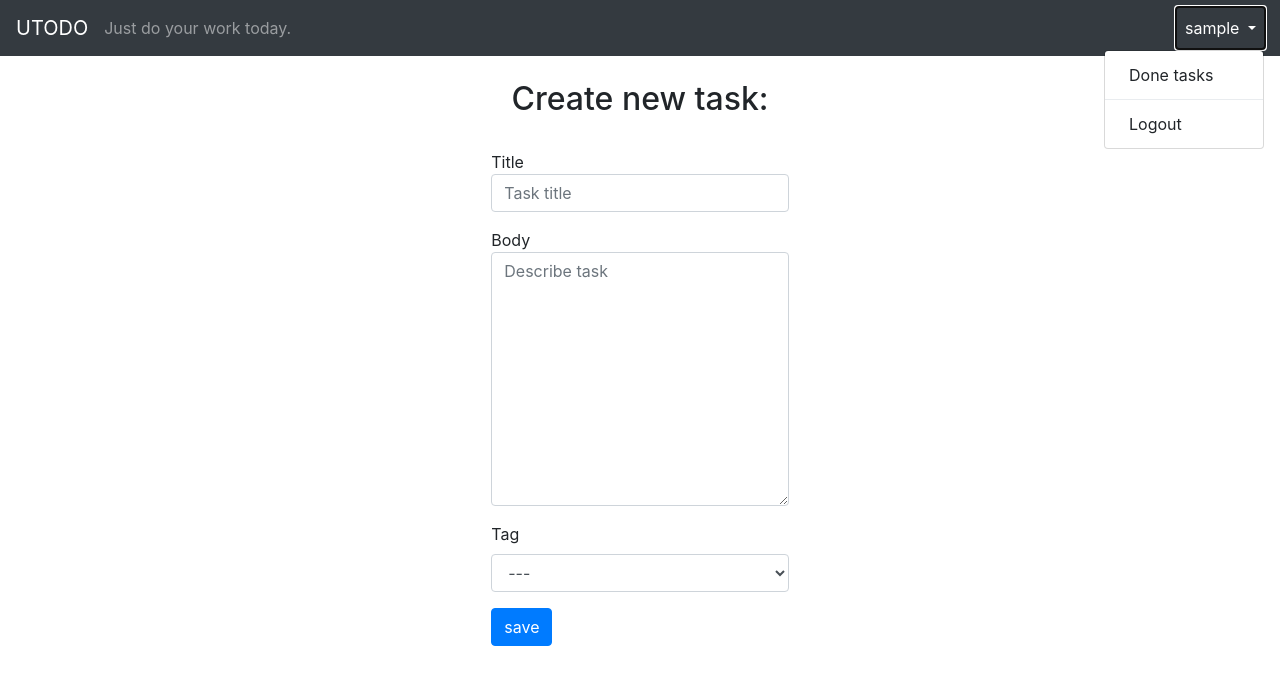
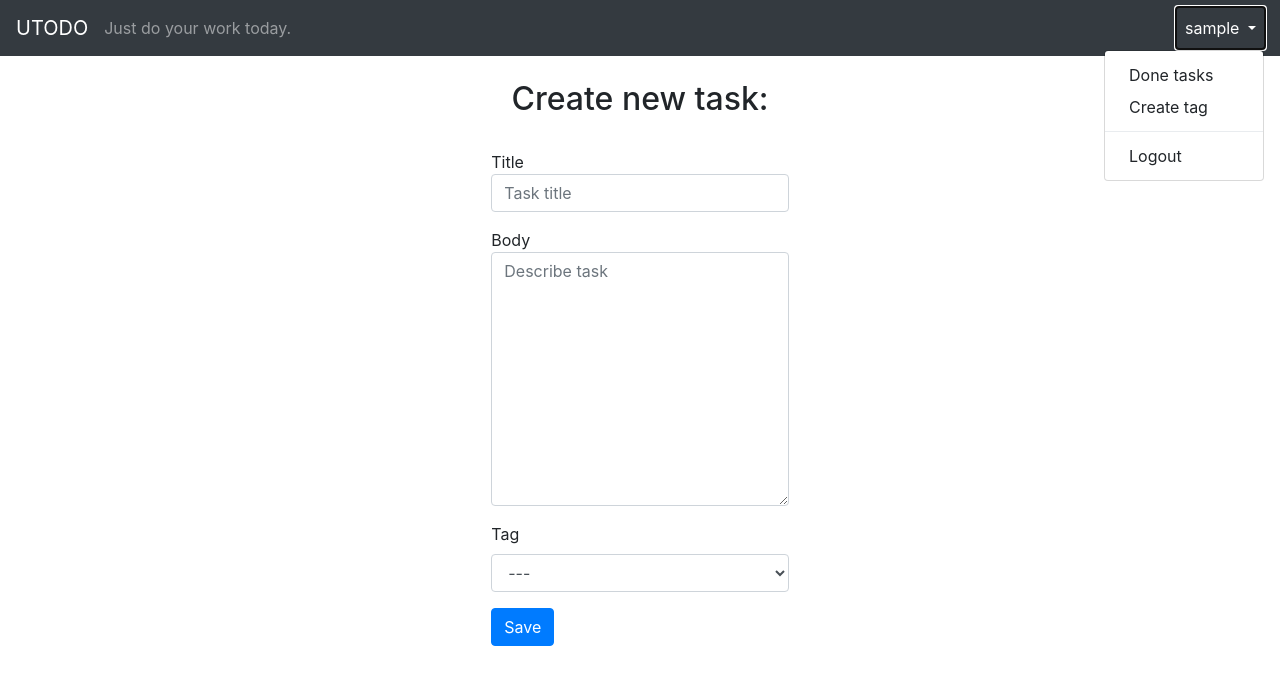
Before and after one commit to Adinetti/TODO-List-site, a Django app: page /create_task in a window 1280 px wide, after a click that opens the changed part. Shown: the top 685 px of the page. Run offline with Django 3.2, Linux system fonts and the light colour scheme; the visitor is signed in with stand-in values (Sample User, id 1); data that the repository does not hold is empty; some libraries are stand-ins or nearby versions.

Commit message:
Tags creation page

```diff
--- a/tasks/forms.py
+++ b/tasks/forms.py
@@ -17,6 +17,16 @@ class LogingForm(forms.Form):
         'placeholder': 'Enter password'
     })
 
+class CreateTagForm(forms.ModelForm):
+    class Meta:
+        model = Tag
+        fields = ['name']
+        widgets = {
+            'name': forms.TextInput(attrs={
+                'class': 'form-control',
+                'placeholder': 'Tag name'
+            })
+            }
 
 class CreateTaskForm(forms.ModelForm):
     class Meta:
@@ -32,7 +42,3 @@ class CreateTaskForm(forms.ModelForm):
                 'placeholder': 'Describe task'
             })
         }
-
-    def __init__(self, *args, **kwargs):
-        super(CreateTaskForm, self).__init__(*args, **kwargs)
-        #self.fields['tag'].queryset = Tag.objects.filter(user_id=self.instance.user)
--- a/tasks/templates/tasks/base.html
+++ b/tasks/templates/tasks/base.html
@@ -36,6 +36,7 @@
                         <a class="dropdown-item" href="{{edit_task_url}}">Edit task</a>
                         {%endif%}
                         <a class="dropdown-item" href="/?done=true">Done tasks</a>
+                        <a class="dropdown-item" href="{% url 'createTag' %}">Create tag</a>
                         <div class="dropdown-divider"></div>
                         <a class="dropdown-item" href="{% url 'logout' %}">Logout</a>
                     </div>
--- a/tasks/templates/tasks/createTask.html
+++ b/tasks/templates/tasks/createTask.html
@@ -13,5 +13,22 @@
         </div>
 </div>
 <br>
-{%include "tasks/form.html"%}
+<div class="row justify-content-center">
+        <div class="col-sm-3">
+                <form method="post">
+                        {% csrf_token %}
+                        {%include "tasks/form.html"%}
+                        <div class="form-group">
+                                <label for="inputState">Tag</label>
+                                <select id="inputState" class="form-control" name="task_tag">
+                                        <option selected>---</option>
+                                        {%for tag in tags%}
+                                        <option value="{{tag.id}}">{{tag.title}}</option>
+                                        {%endfor%}
+                                </select>
+                        </div>
+                        <button type="submit" class="btn btn-primary">Save</button>
+                </form>
+        </div>
+</div>
 {%endblock%}
--- a/tasks/templates/tasks/form.html
+++ b/tasks/templates/tasks/form.html
@@ -1,7 +1,3 @@
-<div class="row justify-content-center">
-        <div class="col-sm-3">
-                <form method="post">
-                        {% csrf_token %}
 {% for field in form %}
 <div class="form-group">
         {% for message in field.errors%}
@@ -13,17 +9,3 @@
         {{field}}
 </div>
 {% endfor %}
-                        <div class="form-group">
-                                <label for="inputState">Tag</label>
-                                <select id="inputState" class="form-control" name="task_tag">
-                                        <option selected>---</option>
-                                        {%for tag in tags%}
-                                        <option value="{{tag.id}}">{{tag}}</option>
-                                        {%endfor%}
-                                </select>
-                        </div>
-
-                        <button type="submit" class="btn btn-primary">{{button}}</button>
-                </form>
-        </div>
-</div>
--- a/tasks/urls.py
+++ b/tasks/urls.py
@@ -7,6 +7,7 @@ urlpatterns = [
     path('tag/<slug:tag_slug>', views.TagIndex.as_view(), name="tag"),
     path('done_task', views.DoneTask.as_view(), name="doneTask"),
     path('create_task', views.CreateTask.as_view(), name="createTask"),
+    path('create_tag', views.CreateTag.as_view(), name="createTag"),
     path('add_to_task/<slug:task_slug>', views.CreateTask.as_view(), name="addToTask"),
     path('edit_task/<slug:task_slug>', views.EditTask.as_view(), name="addToTask"),
     path('task/<slug:task_slug>', views.TaskDetail.as_view(), name="task"),
--- a/tasks/views.py
+++ b/tasks/views.py
@@ -5,7 +5,7 @@ from django.utils.text import slugify
 
 from .utils import WelcomeView
 from .models import Task, Tag
-from .forms import LogingForm, CreateTaskForm
+from .forms import LogingForm, CreateTaskForm, CreateTagForm
 
 
 class Index(WelcomeView, View):
@@ -159,12 +159,40 @@ class EditTask(WelcomeView, View):
         self.task.save()
 
 
+class CreateTag(WelcomeView, View):
+    def get(self, request):
+        super().init()
+        if request.user.is_authenticated:
+            self.context['form'] = CreateTagForm()
+            self.template = 'tasks/createTag.html'
+        return render(request, self.template, self.context)
+
+    def post(self, request):
+        super().init()
+        if request.user.is_authenticated:
+            self.template = 'tasks/createTag.html'
+            self.context['form'] = CreateTagForm(request.POST)
+            if self.context['form'].is_valid():
+                try:
+                    self.name = self.context['form'].cleaned_data['name']
+                    self.slug = request.user.username + "_" + slugify(self.name)
+                    tag = Tag(
+                        user = request.user,
+                        name = self.name,
+                        slug = self.slug
+                    )
+                    tag.save()
+                    return redirect("/")
+                except:
+                    return render(request, self.template, self.context)
+        return render(request, self.template, self.context)
+
+
 class DoneTask(View):
     def get(self, request):
         return redirect("/")
 
     def post(self, request):
-        print(request.POST["slug"])
         task = Task.objects.get(slug=request.POST["slug"])
         for child in task.children.all():
             child.done = True
```
Also changed, not shown: tasks/templates/tasks/createTag.html (added, +21 -0 lines), tasks/migrations/0024_remove_tag_username.py (added). Lines whose indentation alone changed are shown as unchanged.
